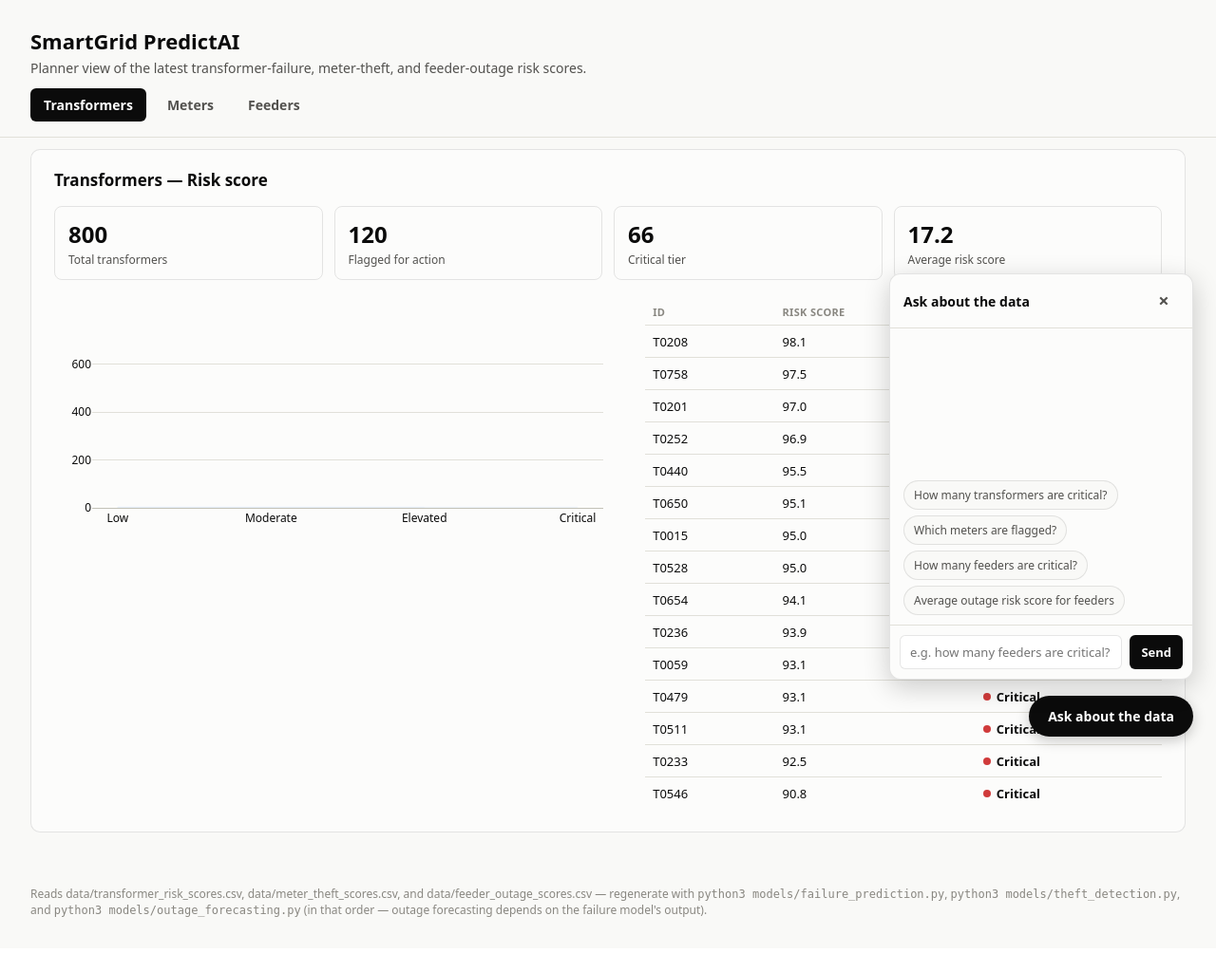
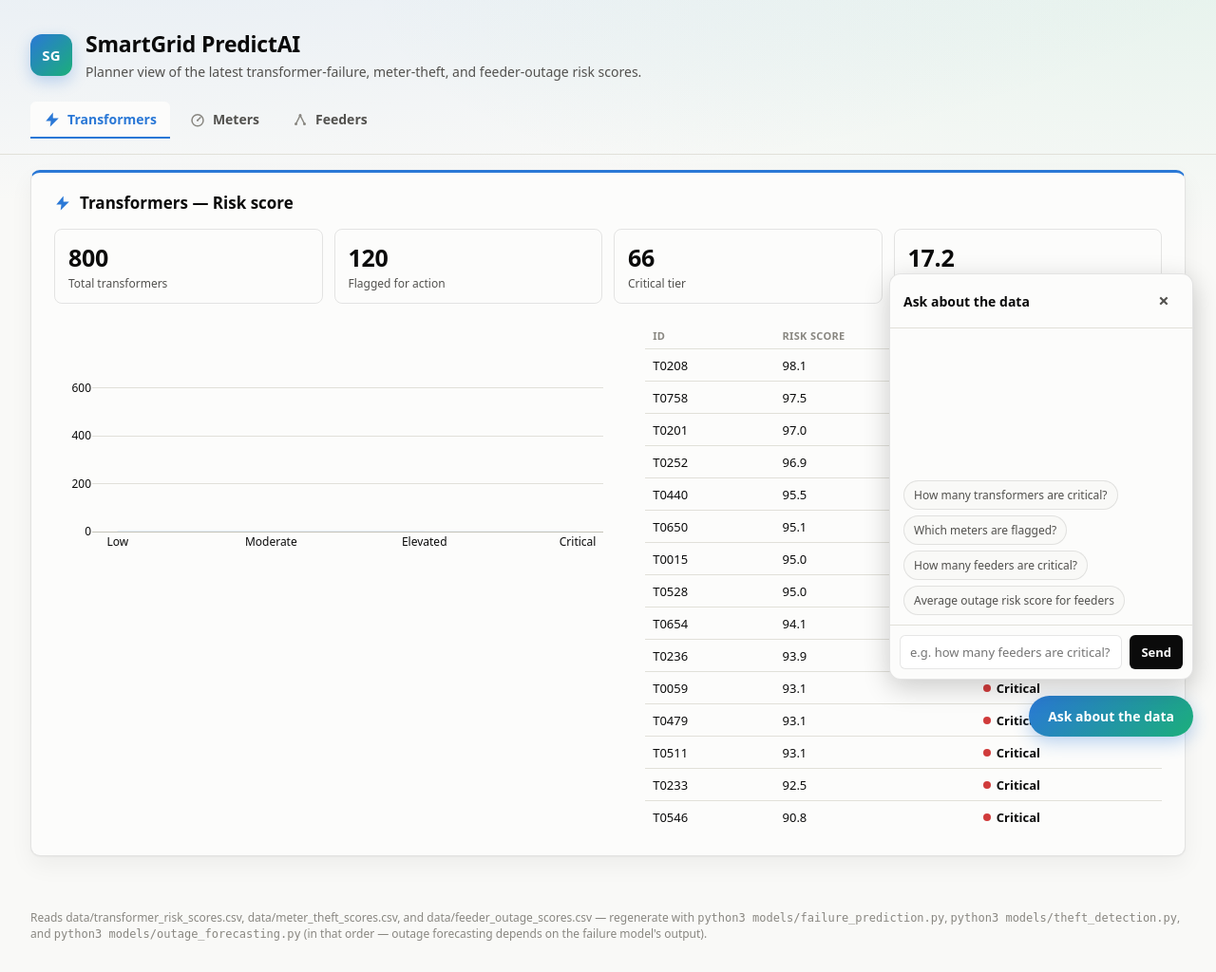
Before and after one commit to SIDNEY081/SmartGrid-PredictAI, a Flask app: page / in a window 1280 px wide. Shown: the whole page at 95% size. Before the commit the page ends 966 px from the top, so only its background shows below. Run offline with Flask 3, Linux system fonts and the light colour scheme; some libraries are stand-ins or nearby versions.

Commit message:
Polish dashboard visuals, make chat closing more robust
Visual: gradient brand mark in the header, per-entity accent colors
(blue/orange/aqua) on tabs and panel top borders, inline SVG icons
per entity, elevated panel/stat-tile cards with hover lift, comma-
formatted stat numbers, subtle page background gradient.

Accent colors ended up applied two ways - static CSS attribute
selectors (data-panel="...") AND a matching inline-style assignment
in showPanel()'s JS - after tracking down a getComputedStyle
staleness quirk in testing that turned out to be specific to the
diagnostic call, not the actual page (confirmed via the raw style
attribute, which is unambiguous). Keeping both is harmless and more
robust regardless of the tool that misled the debugging.

Chat closing: pressing Escape or clicking anywhere outside the panel
now also closes it, in addition to the (x) button and the (now-fixed)
toggle button - removes any dependency on hitting one small target.

```diff
--- a/dashboard/app.py
+++ b/dashboard/app.py
@@ -27,6 +27,11 @@ app = Flask(__name__)
 # Status palette (good -> warning -> serious -> critical), fixed order,
 # never reused for anything else on the page.
 STATUS_COLORS = ["#0ca30c", "#fab219", "#ec835a", "#d03b3b"]
+
+# Per-entity accent colors (blue/orange/aqua) live in static/style.css,
+# keyed off each element's data-panel attribute rather than passed through
+# here - avoids depending on CSS custom-property resolution for something
+# only ever used for nav/header identity, never tier severity.
 
 CHART_FONT = dict(family='system-ui, -apple-system, "Segoe UI", sans-serif', color="#0b0b0b")
 
@@ -73,9 +78,9 @@ def build_panel(csv_path, id_col, score_col, score_label, tier_col, flag_col, ti
     return {
         "slug": slug,
         "entity_label": entity_label,
-        "total": len(df),
-        "flagged": int(df[flag_col].sum()),
-        "top_tier_count": int(counts.iloc[-1]),
+        "total": f"{len(df):,}",
+        "flagged": f"{int(df[flag_col].sum()):,}",
+        "top_tier_count": f"{int(counts.iloc[-1]):,}",
         "top_tier_name": tier_order[-1].title(),
         "avg_score": round(df[score_col].mean(), 1),
         "score_label": score_label,
--- a/dashboard/static/style.css
+++ b/dashboard/static/style.css
@@ -11,6 +11,9 @@
   --status-warning: #fab219;
   --status-serious: #ec835a;
   --status-critical: #d03b3b;
+
+  --brand-1: #2a78d6;
+  --brand-2: #1baf7a;
 }
 
 * { box-sizing: border-box; }
@@ -18,19 +21,45 @@
 body {
   margin: 0;
   padding: 0;
-  background: var(--page-plane);
+  background:
+    radial-gradient(1200px 320px at 12% -10%, rgba(42, 120, 214, 0.10), transparent),
+    radial-gradient(900px 260px at 100% 0%, rgba(27, 175, 122, 0.08), transparent),
+    var(--page-plane);
   color: var(--text-primary);
   font-family: system-ui, -apple-system, "Segoe UI", sans-serif;
 }
 
 header.page-header {
-  padding: 28px 32px 8px;
+  padding: 30px 32px 18px;
+}
+
+.page-header-brand {
+  display: flex;
+  align-items: center;
+  gap: 14px;
+}
+
+.brand-mark {
+  flex-shrink: 0;
+  width: 44px;
+  height: 44px;
+  border-radius: 12px;
+  display: flex;
+  align-items: center;
+  justify-content: center;
+  font-weight: 800;
+  font-size: 15px;
+  letter-spacing: 0.02em;
+  color: #ffffff;
+  background: linear-gradient(135deg, var(--brand-1), var(--brand-2));
+  box-shadow: 0 6px 16px rgba(42, 120, 214, 0.28);
 }
 
 header.page-header h1 {
   margin: 0 0 4px;
-  font-size: 22px;
-  font-weight: 700;
+  font-size: 23px;
+  font-weight: 800;
+  letter-spacing: -0.01em;
 }
 
 header.page-header p {
@@ -41,22 +70,29 @@ header.page-header p {
 
 .tab-nav {
   display: flex;
-  gap: 8px;
+  gap: 6px;
   padding: 4px 32px 16px;
   border-bottom: 1px solid var(--gridline);
 }
 
 .tab-btn {
+  display: inline-flex;
+  align-items: center;
+  gap: 7px;
   font: inherit;
   font-size: 14px;
   font-weight: 600;
   color: var(--text-secondary);
   background: transparent;
   border: none;
-  border-radius: 6px;
-  padding: 8px 14px;
+  border-bottom: 2px solid transparent;
+  border-radius: 6px 6px 0 0;
+  padding: 9px 14px;
   cursor: pointer;
+  transition: background-color 0.15s ease, color 0.15s ease, border-color 0.15s ease;
 }
+
+.tab-btn .entity-icon { color: var(--text-muted); transition: color 0.15s ease; }
 
 .tab-btn:hover {
   background: var(--surface-1);
@@ -64,12 +100,19 @@ header.page-header p {
 }
 
 .tab-btn.active {
-  background: var(--text-primary);
-  color: #ffffff;
+  background: var(--surface-1);
 }
 
+.tab-btn.active[data-panel="transformer"] { color: #2a78d6; border-bottom-color: #2a78d6; }
+.tab-btn.active[data-panel="meter"] { color: #eb6834; border-bottom-color: #eb6834; }
+.tab-btn.active[data-panel="feeder"] { color: #1baf7a; border-bottom-color: #1baf7a; }
+
+.tab-btn.active[data-panel="transformer"] .entity-icon { color: #2a78d6; }
+.tab-btn.active[data-panel="meter"] .entity-icon { color: #eb6834; }
+.tab-btn.active[data-panel="feeder"] .entity-icon { color: #1baf7a; }
+
 main {
-  padding: 12px 32px 48px;
+  padding: 16px 32px 48px;
   display: flex;
   flex-direction: column;
   gap: 32px;
@@ -78,14 +121,33 @@ main {
 section.panel {
   background: var(--surface-1);
   border: 1px solid var(--border);
+  border-top: 3px solid var(--border);
   border-radius: 10px;
   padding: 20px 24px 24px;
+  box-shadow: 0 1px 2px rgba(11, 11, 11, 0.04), 0 10px 24px rgba(11, 11, 11, 0.05);
 }
 
+section.panel[data-panel="transformer"] { border-top-color: #2a78d6; }
+section.panel[data-panel="meter"] { border-top-color: #eb6834; }
+section.panel[data-panel="feeder"] { border-top-color: #1baf7a; }
+
 section.panel h2 {
+  display: flex;
+  align-items: center;
+  gap: 9px;
   margin: 0 0 16px;
   font-size: 17px;
   font-weight: 700;
+}
+
+section.panel[data-panel="transformer"] h2 .entity-icon { color: #2a78d6; }
+section.panel[data-panel="meter"] h2 .entity-icon { color: #eb6834; }
+section.panel[data-panel="feeder"] h2 .entity-icon { color: #1baf7a; }
+
+.entity-icon {
+  width: 18px;
+  height: 18px;
+  flex-shrink: 0;
 }
 
 .stat-row {
@@ -99,11 +161,22 @@ section.panel h2 {
   border: 1px solid var(--border);
   border-radius: 8px;
   padding: 12px 14px;
+  transition: box-shadow 0.15s ease, transform 0.15s ease, border-color 0.15s ease;
 }
 
+.stat-tile:hover {
+  box-shadow: 0 6px 16px rgba(11, 11, 11, 0.08);
+  transform: translateY(-1px);
+}
+
+section.panel[data-panel="transformer"] .stat-tile:hover { border-color: #2a78d6; }
+section.panel[data-panel="meter"] .stat-tile:hover { border-color: #eb6834; }
+section.panel[data-panel="feeder"] .stat-tile:hover { border-color: #1baf7a; }
+
 .stat-tile .stat-value {
-  font-size: 24px;
-  font-weight: 700;
+  font-size: 25px;
+  font-weight: 800;
+  letter-spacing: -0.01em;
   font-variant-numeric: tabular-nums;
 }
 
@@ -152,6 +225,14 @@ table.score-table tr:last-child td {
   border-bottom: none;
 }
 
+table.score-table tbody tr {
+  transition: background-color 0.1s ease;
+}
+
+table.score-table tbody tr:hover {
+  background: var(--page-plane);
+}
+
 .tier-badge {
   display: inline-flex;
   align-items: center;
@@ -178,19 +259,21 @@ footer {
   bottom: 24px;
   z-index: 20;
   font: inherit;
-  font-weight: 600;
+  font-weight: 700;
   font-size: 14px;
   color: #ffffff;
-  background: var(--text-primary);
+  background: linear-gradient(135deg, var(--brand-1), var(--brand-2));
   border: none;
   border-radius: 999px;
   padding: 12px 20px;
-  box-shadow: 0 4px 14px rgba(11, 11, 11, 0.22);
+  box-shadow: 0 6px 18px rgba(42, 120, 214, 0.32);
   cursor: pointer;
+  transition: transform 0.15s ease, box-shadow 0.15s ease;
 }
 
 #chat-toggle:hover {
-  opacity: 0.9;
+  transform: translateY(-1px);
+  box-shadow: 0 8px 22px rgba(42, 120, 214, 0.4);
 }
 
 #chat-panel {
--- a/dashboard/templates/index.html
+++ b/dashboard/templates/index.html
@@ -7,21 +7,38 @@
   <script src="https://cdn.plot.ly/plotly-2.35.2.min.js" charset="utf-8"></script>
 </head>
 <body>
+  {% macro entity_icon(slug) -%}
+    {%- if slug == "transformer" -%}
+    <svg class="entity-icon" viewBox="0 0 24 24" fill="currentColor" aria-hidden="true"><polygon points="13,2 3,14 10,14 9,22 21,10 13,10"/></svg>
+    {%- elif slug == "meter" -%}
+    <svg class="entity-icon" viewBox="0 0 24 24" fill="none" stroke="currentColor" stroke-width="2" stroke-linecap="round" aria-hidden="true"><circle cx="12" cy="13" r="8"/><line x1="12" y1="13" x2="16" y2="9"/><circle cx="12" cy="13" r="1.4" fill="currentColor" stroke="none"/></svg>
+    {%- else -%}
+    <svg class="entity-icon" viewBox="0 0 24 24" fill="none" stroke="currentColor" stroke-width="2" stroke-linecap="round" aria-hidden="true"><circle cx="6" cy="18" r="2" fill="currentColor" stroke="none"/><circle cx="18" cy="18" r="2" fill="currentColor" stroke="none"/><circle cx="12" cy="6" r="2" fill="currentColor" stroke="none"/><line x1="12" y1="6" x2="6" y2="18"/><line x1="12" y1="6" x2="18" y2="18"/></svg>
+    {%- endif -%}
+  {%- endmacro %}
+
   <header class="page-header">
-    <h1>SmartGrid PredictAI</h1>
-    <p>Planner view of the latest transformer-failure, meter-theft, and feeder-outage risk scores.</p>
+    <div class="page-header-brand">
+      <span class="brand-mark">SG</span>
+      <div>
+        <h1>SmartGrid PredictAI</h1>
+        <p>Planner view of the latest transformer-failure, meter-theft, and feeder-outage risk scores.</p>
+      </div>
+    </div>
   </header>
 
   <nav class="tab-nav">
     {% for panel in [transformer, meter, feeder] %}
-    <button type="button" class="tab-btn" data-panel="{{ panel.slug }}">{{ panel.entity_label | capitalize }}</button>
+    <button type="button" class="tab-btn" data-panel="{{ panel.slug }}">
+      {{ entity_icon(panel.slug) }}{{ panel.entity_label | capitalize }}
+    </button>
     {% endfor %}
   </nav>
 
   <main>
     {% for panel in [transformer, meter, feeder] %}
     <section class="panel" data-panel="{{ panel.slug }}">
-      <h2>{{ panel.entity_label | capitalize }} — {{ panel.score_label }}</h2>
+      <h2>{{ entity_icon(panel.slug) }}{{ panel.entity_label | capitalize }} — {{ panel.score_label }}</h2>
 
       <div class="stat-row">
         <div class="stat-tile">
@@ -109,13 +126,24 @@
     (function () {
       var buttons = document.querySelectorAll(".tab-btn");
       var panels = document.querySelectorAll("section.panel");
+      var ACCENTS = { transformer: "#2a78d6", meter: "#eb6834", feeder: "#1baf7a" };
 
       function showPanel(slug) {
         panels.forEach(function (p) {
           p.style.display = p.dataset.panel === slug ? "" : "none";
         });
         buttons.forEach(function (b) {
-          b.classList.toggle("active", b.dataset.panel === slug);
+          var isActive = b.dataset.panel === slug;
+          b.classList.toggle("active", isActive);
+          // Set inline style directly rather than relying purely on a CSS
+          // class+attribute selector - sidesteps a stale-computed-style
+          // quirk seen where the accent color didn't apply on the button
+          // toggled active during the very first synchronous render pass.
+          var accent = isActive ? ACCENTS[b.dataset.panel] : "";
+          b.style.color = accent;
+          b.style.borderBottomColor = accent;
+          var icon = b.querySelector(".entity-icon");
+          if (icon) icon.style.color = accent;
         });
         var shown = document.querySelector('section.panel[data-panel="' + slug + '"]');
         var plot = shown && shown.querySelector(".js-plotly-plot");
@@ -174,6 +202,20 @@
       });
       closeBtn.addEventListener("click", closeChat);
 
+      // Belt-and-braces: Escape key and clicking anywhere outside the
+      // panel also close it, in case the small (x) target is ever hard to
+      // hit precisely.
+      document.addEventListener("keydown", function (e) {
+        if (e.key === "Escape" && !panel.hidden) {
+          closeChat();
+        }
+      });
+      document.addEventListener("click", function (e) {
+        if (panel.hidden) return;
+        if (panel.contains(e.target) || toggle.contains(e.target)) return;
+        closeChat();
+      });
+
       function sendMessage(message) {
         message = message.trim();
         if (!message) return;
```
